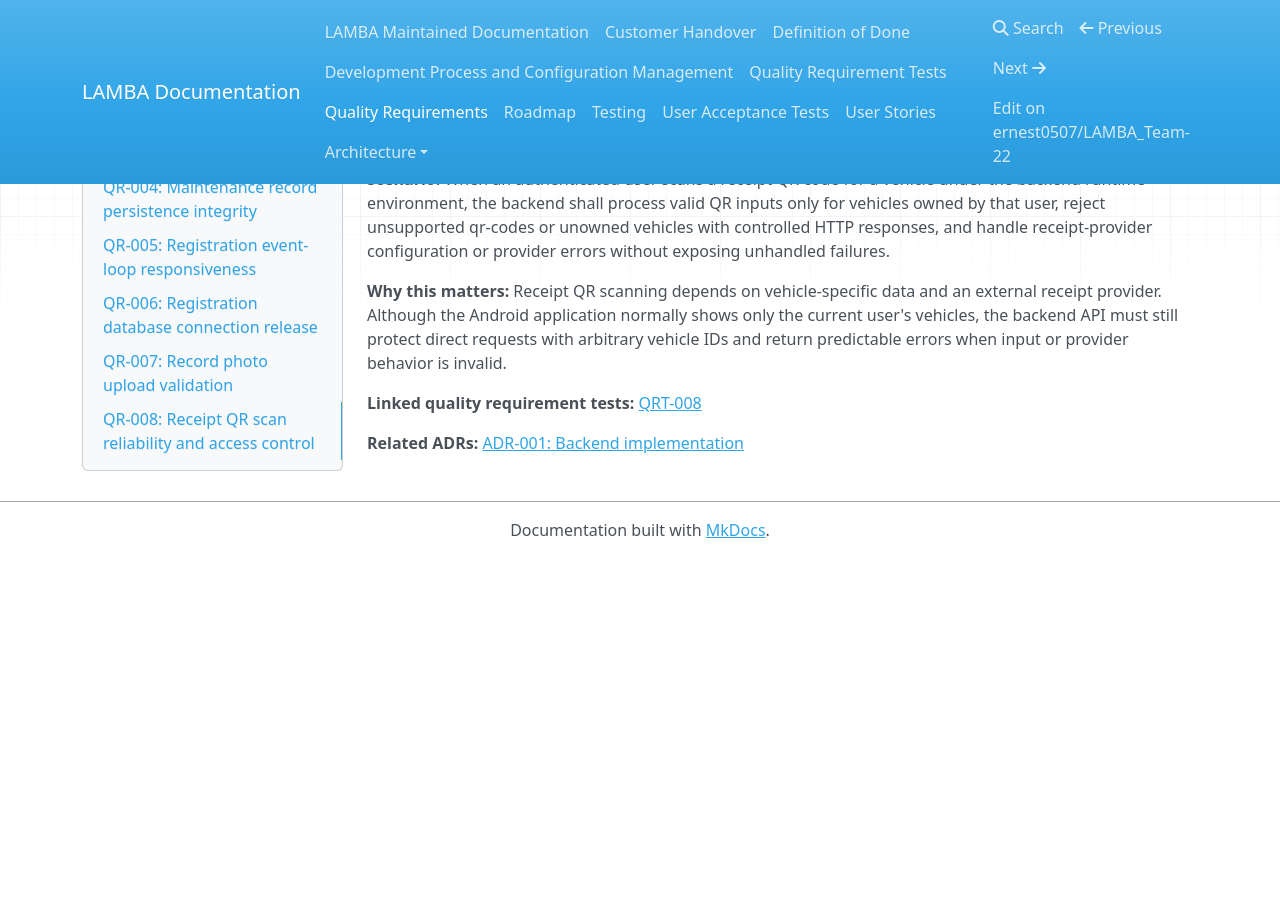
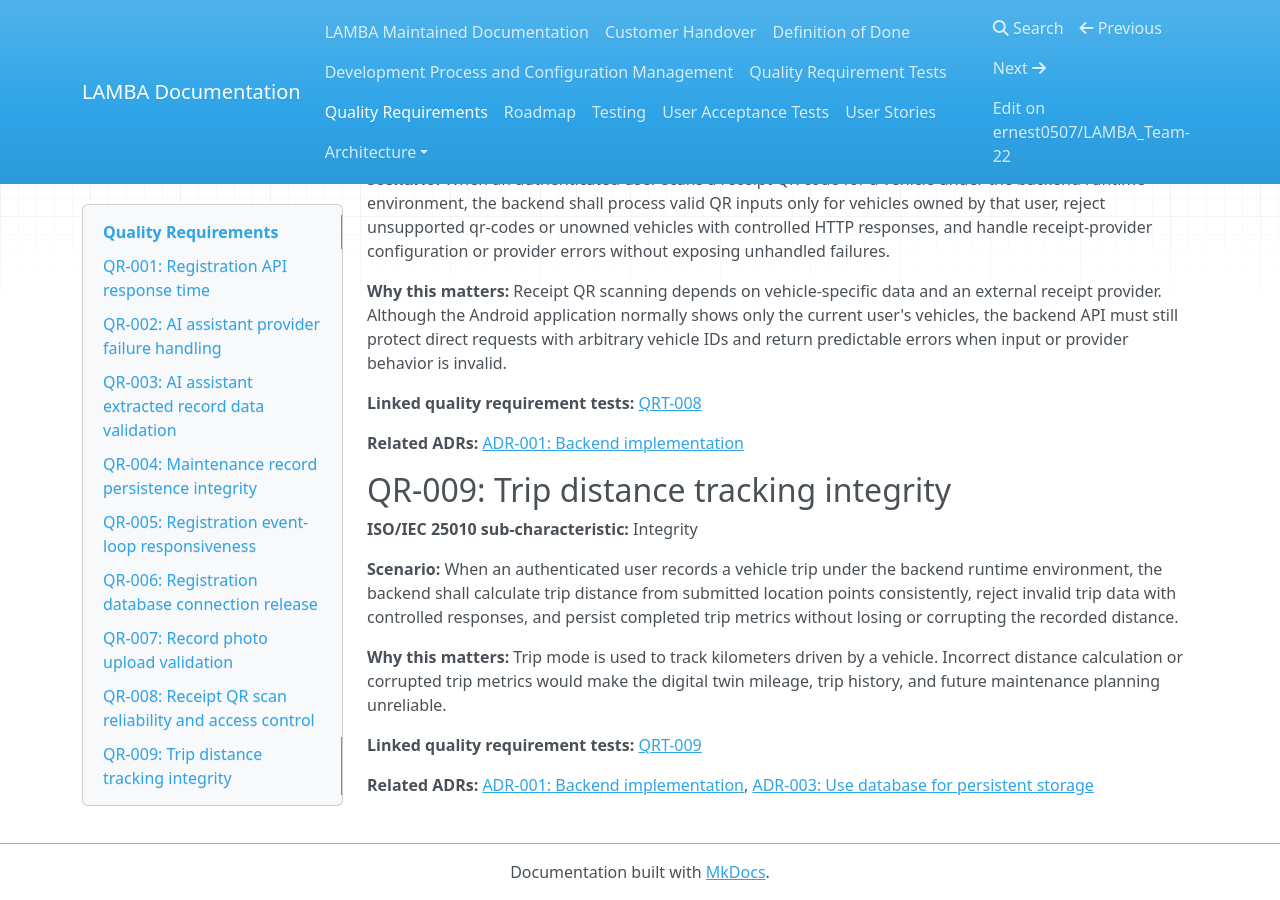
Before and after one commit to ernest0507/LAMBA_Team-22, an MkDocs documentation site: the page built from docs/quality-requirements.md, in a window 1280 px wide and 900 px high, scrolled down 2435 px. Built offline with MkDocs 1.6.1, drawn with Linux system fonts in a browser that asks for light colours; nearby versions of some CDN libraries; before the commit the page ends 2993 px from its top, so only the background shows below that.

Commit message:
Update quality-requirements.md

```diff
--- a/docs/quality-requirements.md
+++ b/docs/quality-requirements.md
@@ -109,3 +109,16 @@ recommendations if the backend accepted them without validation.
 **Linked quality requirement tests:** [QRT-008](quality-requirement-tests.md#qrt-008-receipt-qr-scan-backend-handling)
 
 **Related ADRs:** [ADR-001: Backend implementation](architecture/adr/ADR-001-backend-implementation.md)
+
+
+## QR-009: Trip distance tracking integrity
+
+**ISO/IEC 25010 sub-characteristic:** Integrity
+
+**Scenario:** When an authenticated user records a vehicle trip under the backend runtime environment, the backend shall calculate trip distance from submitted location points consistently, reject invalid trip data with controlled responses, and persist completed trip metrics without losing or corrupting the recorded distance.
+
+**Why this matters:** Trip mode is used to track kilometers driven by a vehicle. Incorrect distance calculation or corrupted trip metrics would make the digital twin mileage, trip history, and future maintenance planning unreliable.
+
+**Linked quality requirement tests:** [QRT-009](quality-requirement-tests.md#qrt-009-trip-distance-tracking-integrity)
+
+**Related ADRs:** [ADR-001: Backend implementation](architecture/adr/ADR-001-backend-implementation.md), [ADR-003: Use database for persistent storage](architecture/adr/ADR-003-database-for-persistent-storage.md)
```
